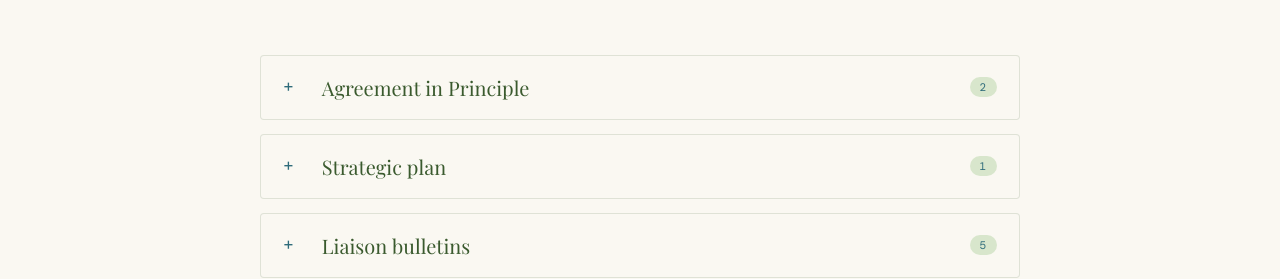
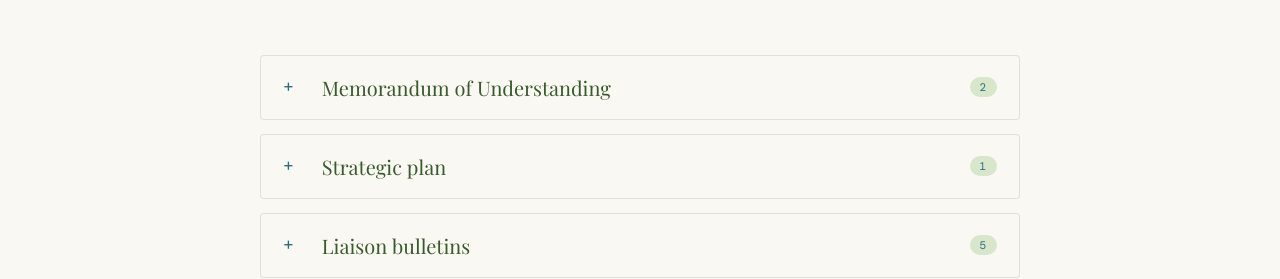
Before and after one commit to foxah047-stack/secure, a Jekyll site: the page built from resources/research/index.html, in a window 1280 px wide. Shown: the part 429-708 px from the top of the page. Built offline with Jekyll 4.4.1, drawn with Linux system fonts in a browser that asks for light colours; some web fonts are replaced.

Commit message:
Correct memorandum of understanding label

```diff
--- a/_data/reports.yml
+++ b/_data/reports.yml
@@ -3,14 +3,14 @@
 categories:
   - key: agreement-in-principle
     label_fr: "Entente de principe"
-    label_en: "Agreement in Principle"
+    label_en: "Memorandum of Understanding"
     documents:
       - title_fr: "Entente de principe — version française"
-        title_en: "Agreement in Principle — French version"
+        title_en: "Memorandum of Understanding — French version"
         date: "2006-01-25"
         file: /assets/documents/agreement-in-principle-restigouche-eel-watersheds-fr.pdf
       - title_fr: "Entente de principe — version anglaise"
-        title_en: "Agreement in Principle — English version"
+        title_en: "Memorandum of Understanding — English version"
         date: "2006-01-25"
         file: /assets/documents/agreement-in-principle-restigouche-eel-watersheds-en.pdf
 
```
